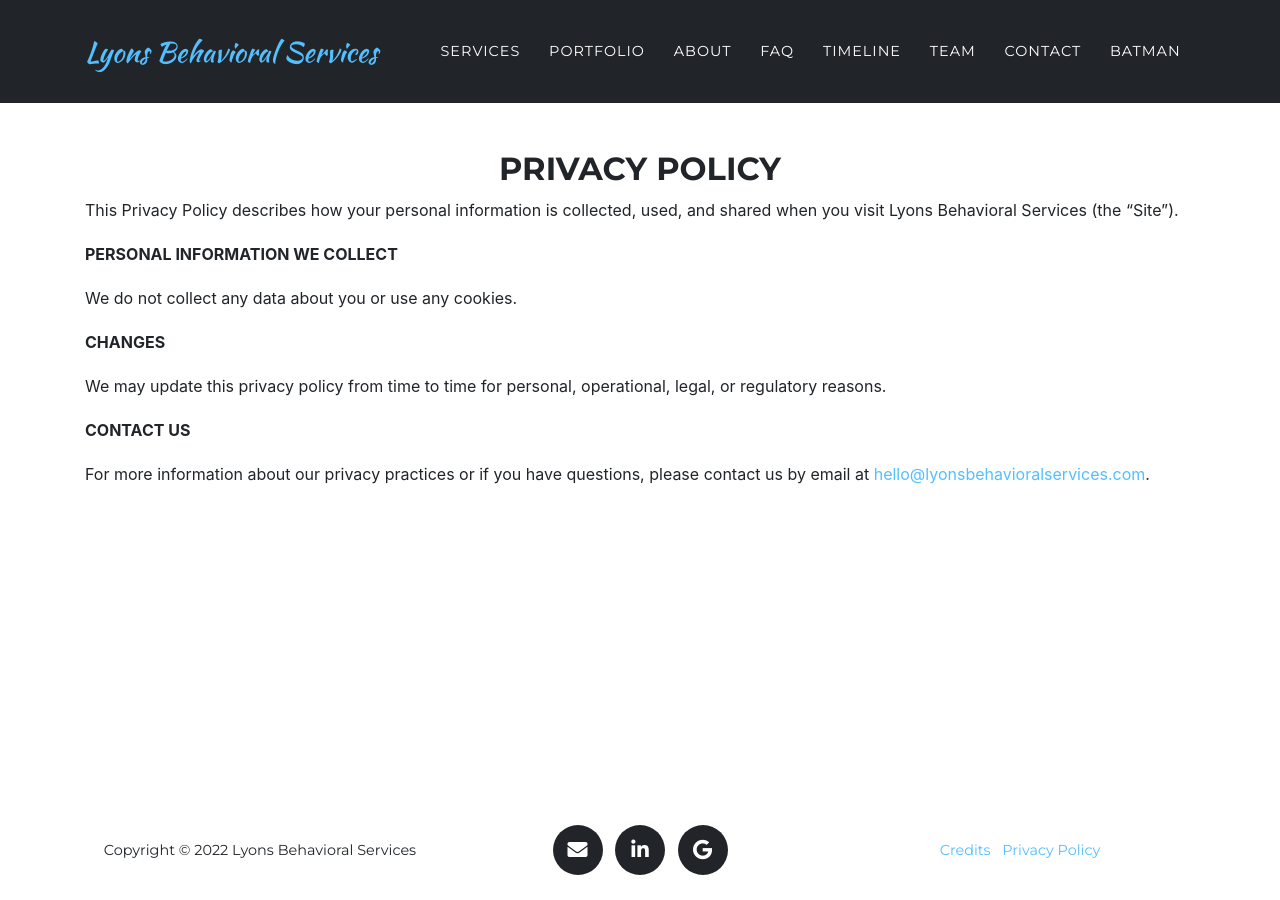
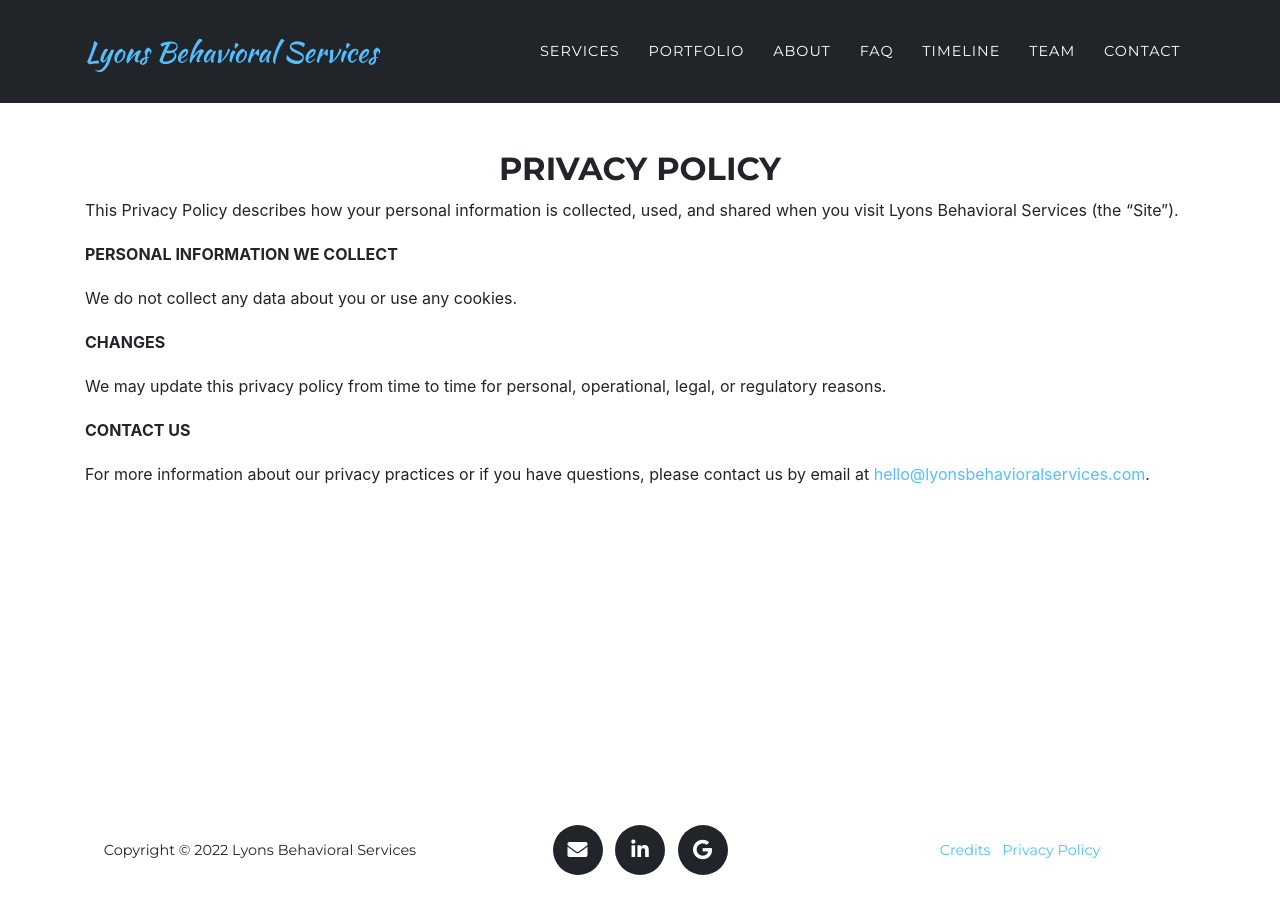
Before and after one commit to adamdjbrett/lyons-1, a Jekyll site: the page built from legal.md, in a window 1280 px wide. Built offline with Jekyll 4.4.1, drawn with Linux system fonts in a browser that asks for light colours; some web fonts are replaced; a script that is not in the unit is left out.

Commit message:
finishing testing
finishing testing

```diff
--- a/_data/navigation.yml
+++ b/_data/navigation.yml
@@ -13,5 +13,3 @@
     section: team
   - title: Contact
     section: contact
-  - title: Batman
-    section: "#batman"
--- a/_data/sitetext.yml
+++ b/_data/sitetext.yml
@@ -1,6 +1,6 @@
 header:
   title: Welcome to Lyons Behavioral Services!
-  text: It's Nice To Meet You. Batman.
+  text: It's Nice To Meet You.
   button: Learn More
   buttonlink: "#services"
 services:
```
